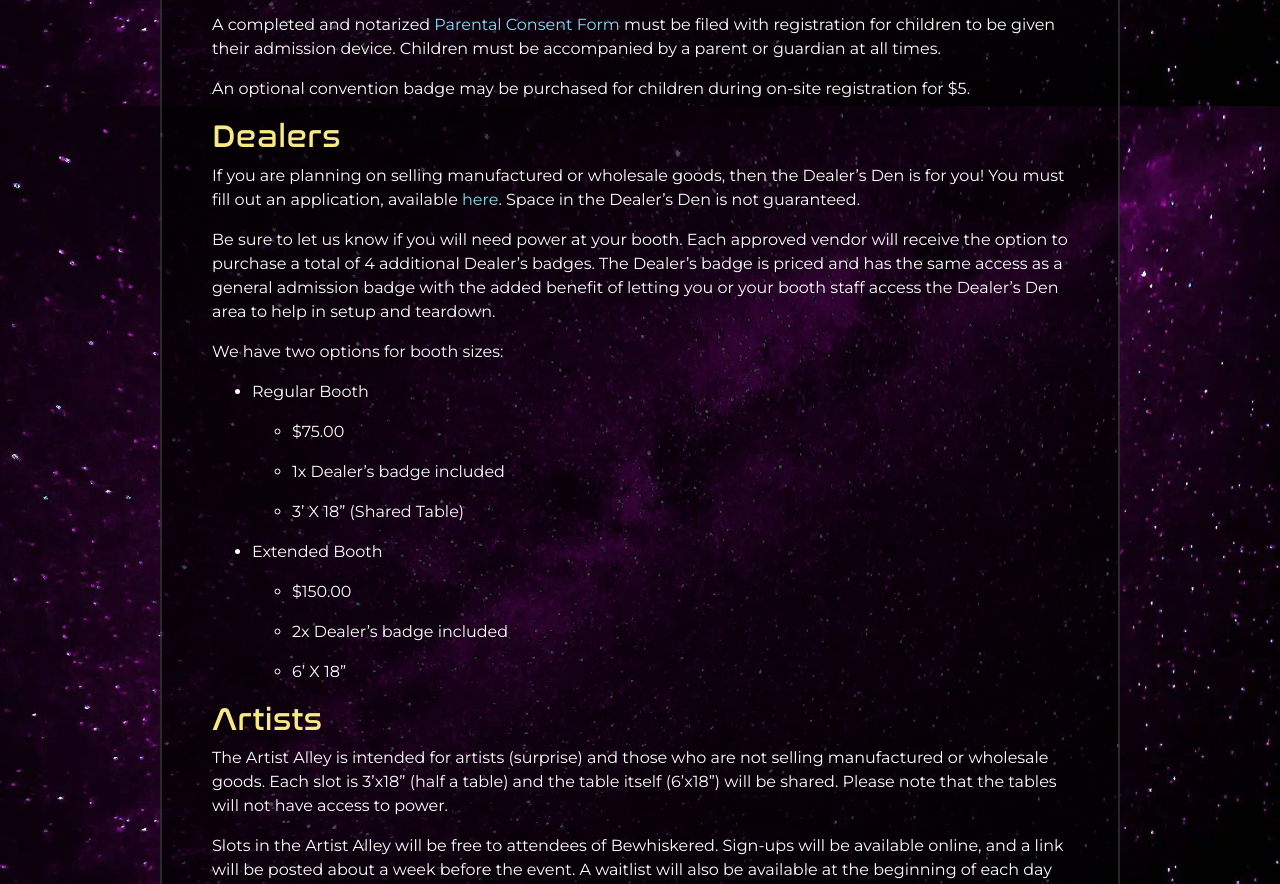
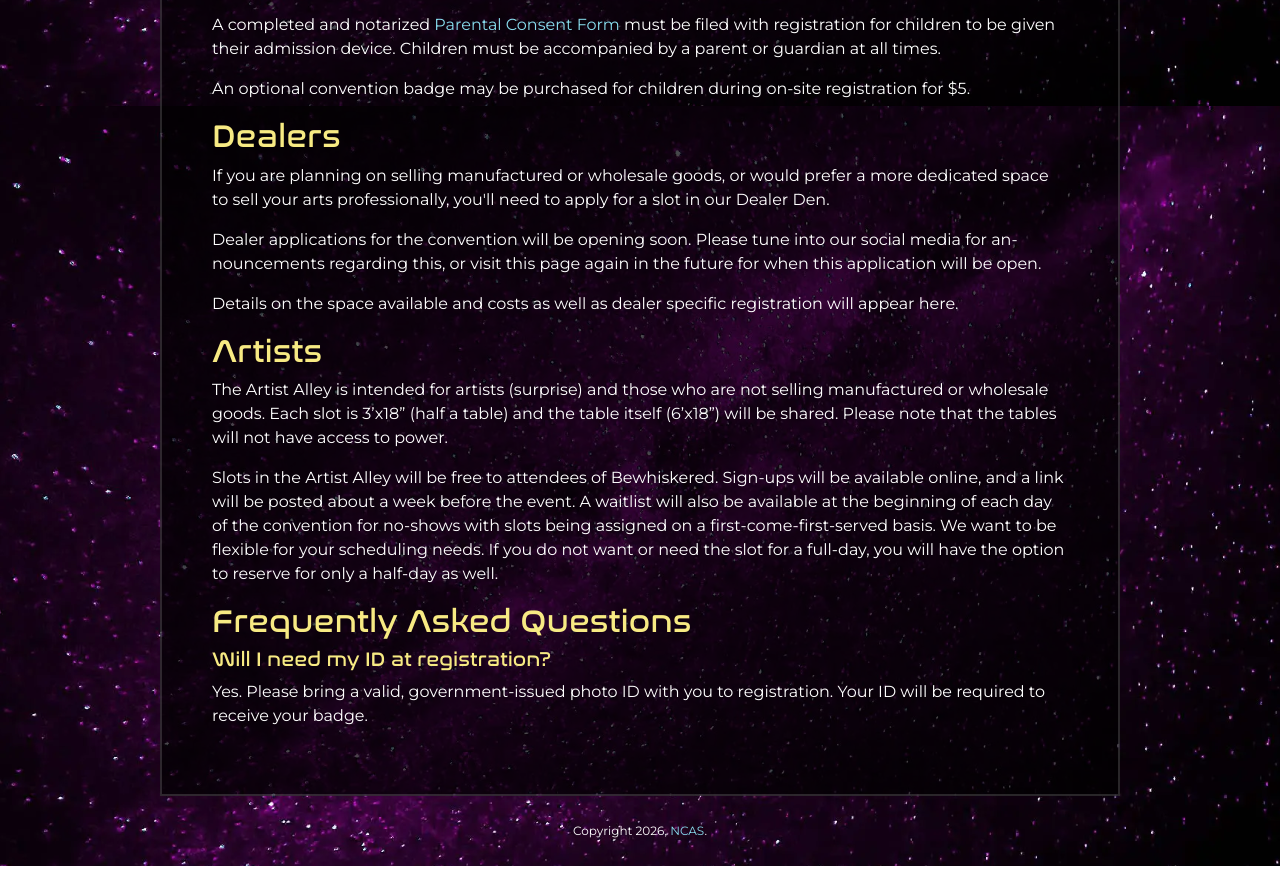
Before and after one commit to ncanthrosociety/bewhiskered, a website: page registration.pug in a window 1280 px wide. Shown: the part 694-1578 px from the top of the page. Drawn offline with nearby package versions, Linux system fonts and the light colour scheme; files that its build step writes are made by us from their sources; a web font is replaced by a local one.

Commit message:
Updated Dealer Details
Did the needful.

```diff
--- a/registration.pug
+++ b/registration.pug
@@ -170,29 +170,36 @@ block content
 
     section(id='registration-dealers')
         h1 Dealers
-        p
-            | If you are planning on selling manufactured or wholesale goods, then the Dealer’s Den is for you! You
-            | must fill out an application, available #[a(href='https://docs.google.com/forms/d/e/1FAIpQLSe2BFmve9J-5OHEvootLH1Ad0OUuIDsb5CkhheE66CD_W5YAQ/viewform') here].
-            | Space in the Dealer’s Den is not guaranteed.
-        p
-            | Be sure to let us know if you will need power at your booth. Each approved vendor will receive the option
-            | to purchase a total of 4 additional Dealer’s badges. The Dealer’s badge is priced and has the same access
-            | as a general admission badge with the added benefit of letting you or your booth staff access the Dealer’s
-            | Den area to help in setup and teardown.
-        //- a(id='dealer-registration-link' class='btn btn-lg btn-outline-primary w-100' href='https://docs.google.com/forms/d/e/1FAIpQLSe2BFmve9J-5OHEvootLH1Ad0OUuIDsb5CkhheE66CD_W5YAQ/viewform' target='_blank') Dealer Application
-        p
-            | We have two options for booth sizes:
-        ul
-            li Regular Booth
-            ul
-                li $75.00
-                li 1x Dealer’s badge included
-                li 3’ X 18” (Shared Table)
-            li Extended Booth
-            ul
-                li $150.00
-                li 2x Dealer’s badge included
-                li 6’ X 18”
+        p.
+            If you are planning on selling manufactured or wholesale goods, or would prefer a more dedicated space to sell your arts professionally, you'll need to apply for a slot in our Dealer Den.
+        p.
+            Dealer applications for the convention will be opening soon.  Please tune into our social media for announcements regarding this, or visit this page again in the future for when this application will be open.
+        p.
+            Details on the space available and costs as well as dealer specific registration will appear here.
+
+        //- p
+        //-     | If you are planning on selling manufactured or wholesale goods, then the Dealer’s Den is for you! You
+        //-     | must fill out an application, available #[a(href='https://docs.google.com/forms/d/e/1FAIpQLSe2BFmve9J-5OHEvootLH1Ad0OUuIDsb5CkhheE66CD_W5YAQ/viewform') here].
+        //-     | Space in the Dealer’s Den is not guaranteed.
+        //- p
+        //-     | Be sure to let us know if you will need power at your booth. Each approved vendor will receive the option
+        //-     | to purchase a total of 4 additional Dealer’s badges. The Dealer’s badge is priced and has the same access
+        //-     | as a general admission badge with the added benefit of letting you or your booth staff access the Dealer’s
+        //-     | Den area to help in setup and teardown.
+        //- //- a(id='dealer-registration-link' class='btn btn-lg btn-outline-primary w-100' href='https://docs.google.com/forms/d/e/1FAIpQLSe2BFmve9J-5OHEvootLH1Ad0OUuIDsb5CkhheE66CD_W5YAQ/viewform' target='_blank') Dealer Application
+        //- p
+        //-     | We have two options for booth sizes:
+        //- ul
+        //-     li Regular Booth
+        //-     ul
+        //-         li $75.00
+        //-         li 1x Dealer’s badge included
+        //-         li 3’ X 18” (Shared Table)
+        //-     li Extended Booth
+        //-     ul
+        //-         li $150.00
+        //-         li 2x Dealer’s badge included
+        //-         li 6’ X 18”
 
     section(id='registration-artists')
 
```
Also changed, not shown: registration.html.
